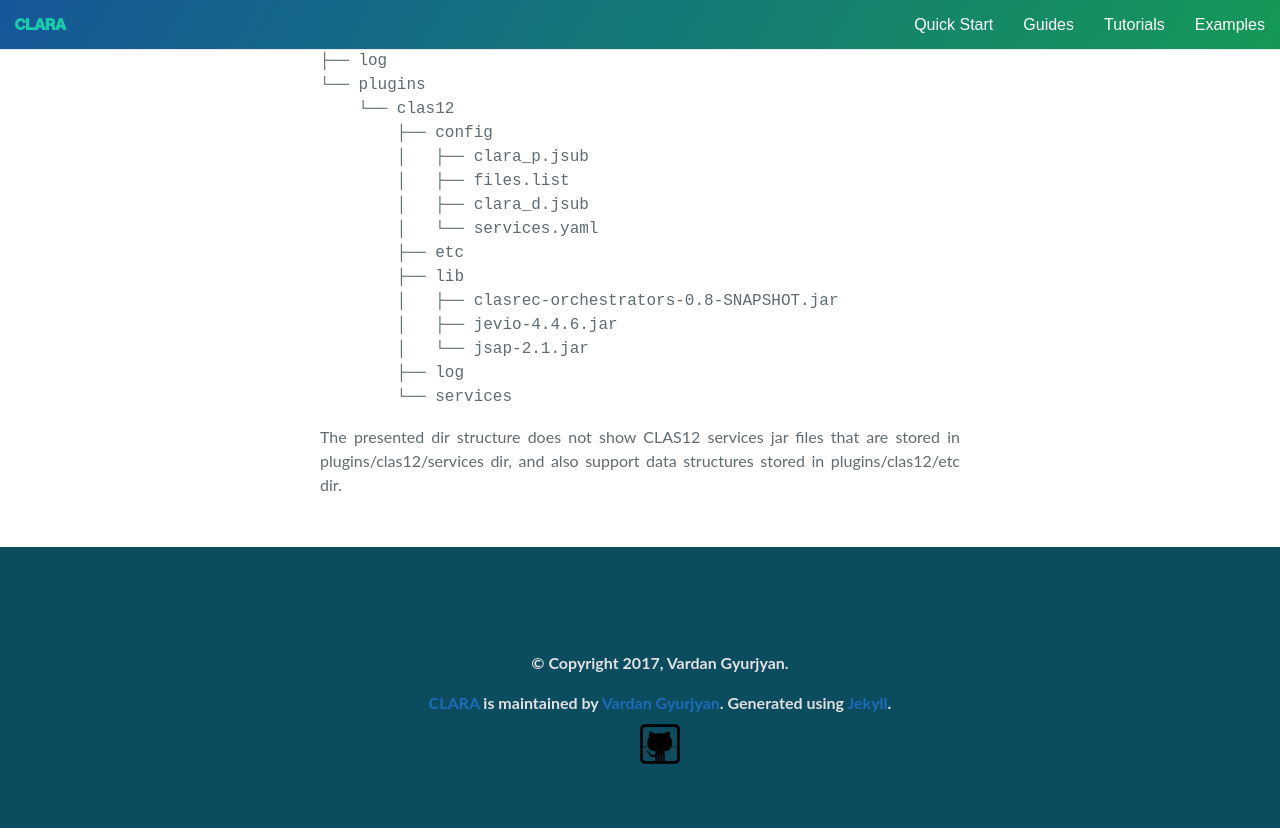
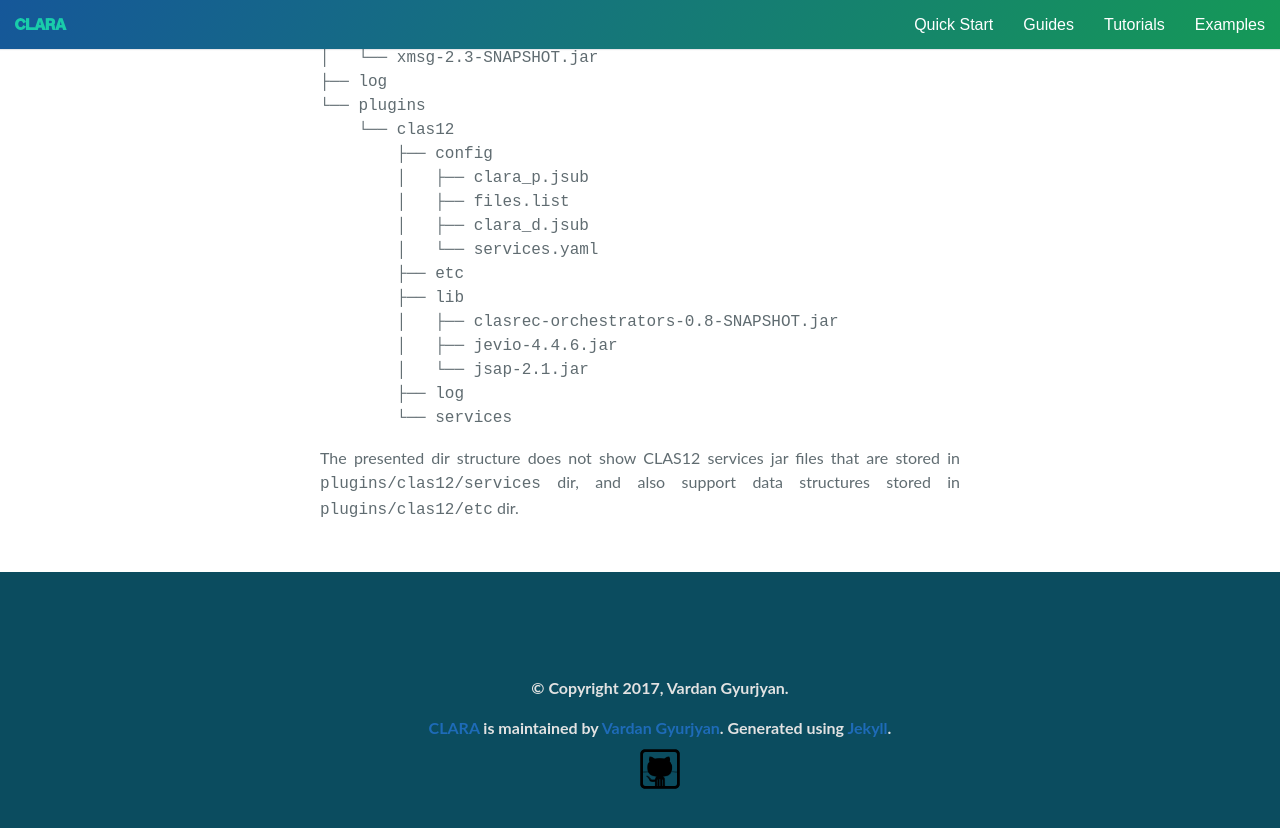
Before and after one commit to JeffersonLab/clara-docs, a Jekyll site: the page built from docs/installation.md, in a window 1280 px wide and 900 px high, scrolled down 2910 px. Shown: the top 828 px of the window. Built offline with Jekyll 4.4.1, drawn with Linux system fonts in a browser that asks for light colours; nearby versions of some CDN libraries; some of the changed text lies outside the part shown.

````diff
--- a/docs/installation.md
+++ b/docs/installation.md
@@ -19,8 +19,7 @@ you can solve one of life's most boring petty problems:
 data analysis to understand how things are designed
 or (if you are an atheist) evolved.
 
-CLARA Run-time Environment (CRE)
---------------------------------
+## CLARA Run-time Environment (CRE)
 
 Installation and data processing instructions are presented
 for the Clara Java binding.
@@ -70,8 +73,7 @@ for CRE-CLAS on OSX.
 4.  `chmod a+x install-claracre-clas`
 5.  `./install-clara-cre`
 
-CLARA Development Kit (CDK)
----------------------------
+## CLARA Development Kit (CDK)
 
 If you are a prospective developer and would like to contribute in service
 development effort, you need to install the CDK.
@@ -179,5 +190,5 @@ clara-cre/
 ```
 
 The presented dir structure does not show CLAS12 services jar files
-that are stored in plugins/clas12/services dir,
-and also support data structures stored in plugins/clas12/etc dir.
+that are stored in `plugins/clas12/services` dir,
+and also support data structures stored in `plugins/clas12/etc` dir.
````
Also changed, not shown: other parts of docs/installation.md (+17 -4 lines).
